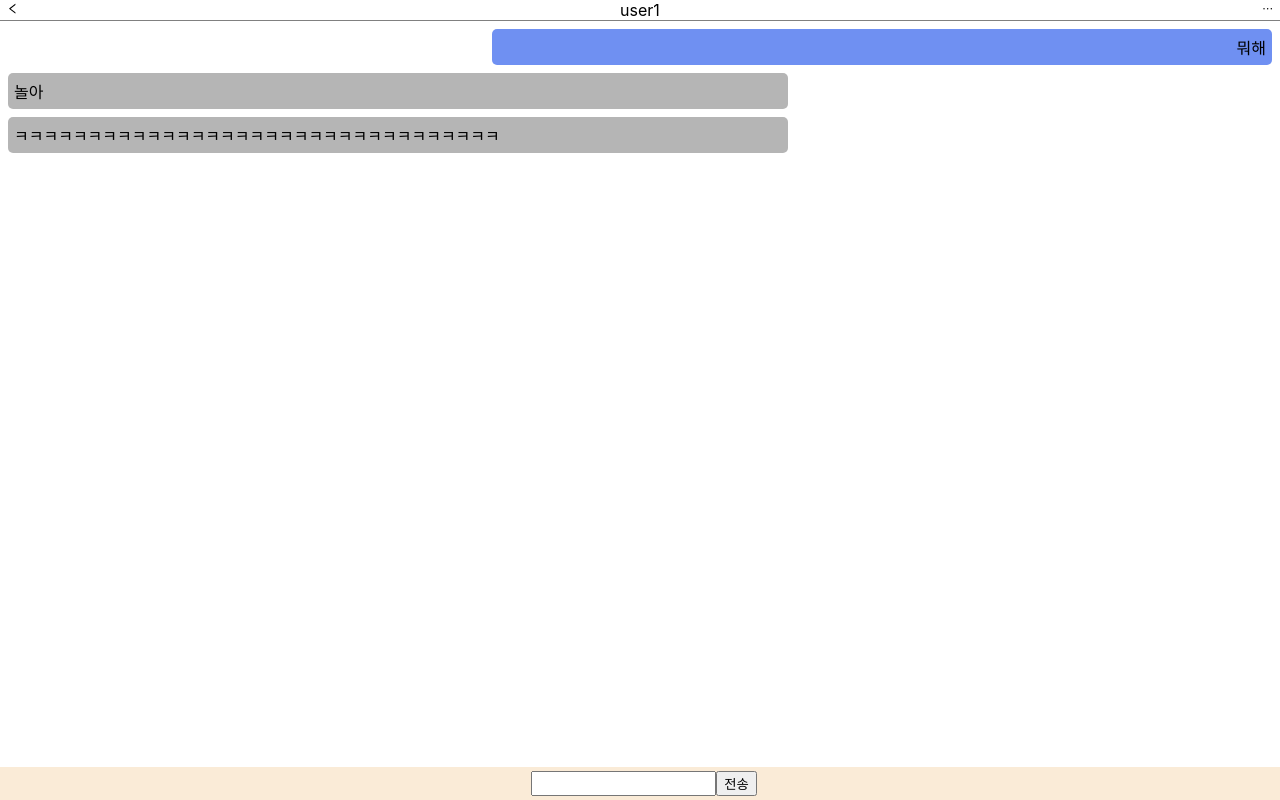
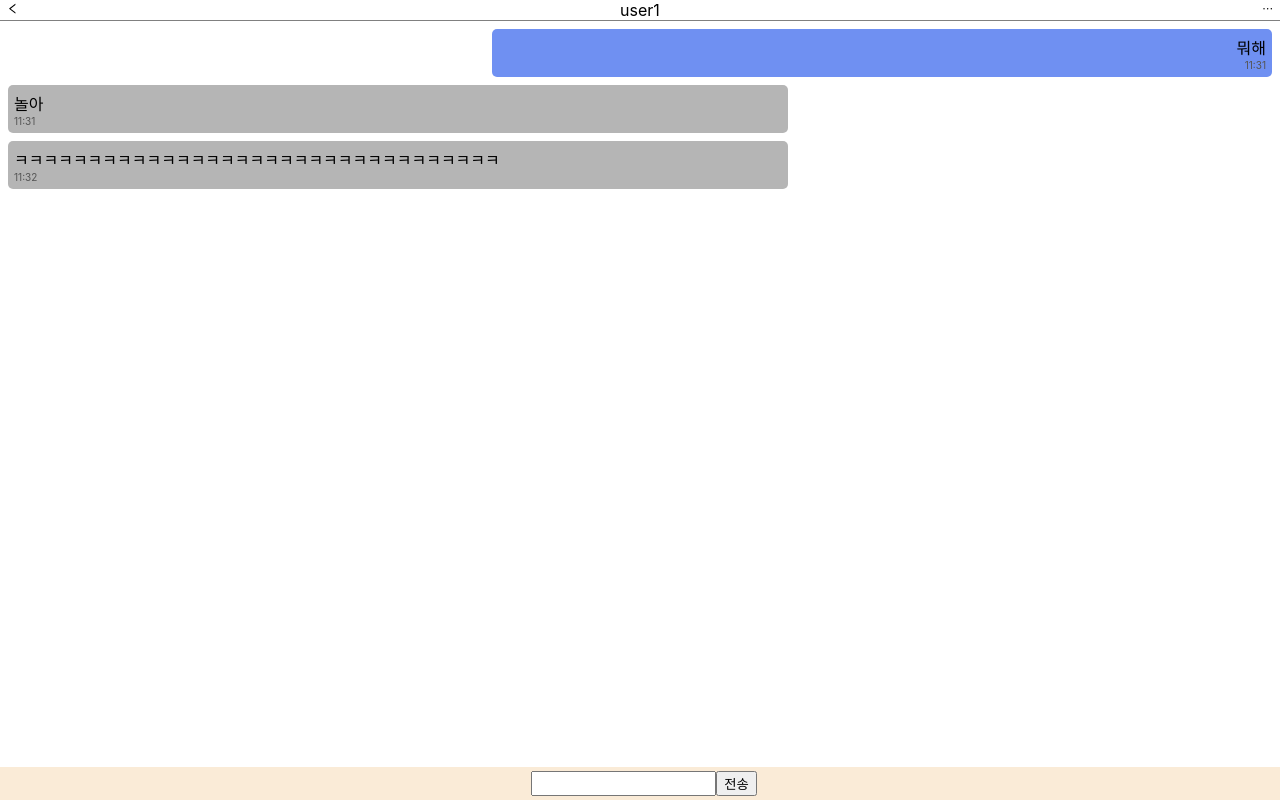
Before and after one commit to 1sTeam/react-spring-chat-frontend, a React (Create React App) app: page /chatRoom in a window 1280 px wide. Built offline with nearby package versions, Linux system fonts and the light colour scheme.

Commit message:
[Feat] : 채팅 시간 추가

```diff
--- a/src/components/ChatBubble.js
+++ b/src/components/ChatBubble.js
@@ -4,6 +4,7 @@ function ChatBubble({ chatLog, nowUser }) {
   return (
     <div className={`bubble ${chatLog.sender === nowUser ? "me" : "you"}`}>
       {chatLog.content}
+      <div className="time">{chatLog.time}</div>
     </div>
   );
 }
--- a/src/css/ChatBubble.css
+++ b/src/css/ChatBubble.css
@@ -14,3 +14,8 @@
 .bubble.you {
   background-color: #b5b5b5;
 }
+
+.time {
+  font-size: 10px;
+  color: #555555;
+}
--- a/src/routers/ChatRoom.js
+++ b/src/routers/ChatRoom.js
@@ -12,17 +12,20 @@ function ChatRoom() {
       content: "뭐해",
       sender: "user1",
       count: 1,
+      time: "11:31",
     },
     {
       content: "놀아",
       sender: "user2",
       count: 2,
+      time: "11:31",
     },
     {
       content:
         "ㅋㅋㅋㅋㅋㅋㅋㅋㅋㅋㅋㅋㅋㅋㅋㅋㅋㅋㅋㅋㅋㅋㅋㅋㅋㅋㅋㅋㅋㅋㅋㅋㅋ",
       sender: "user2",
       count: 3,
+      time: "11:32",
     },
   ]);
 
```
